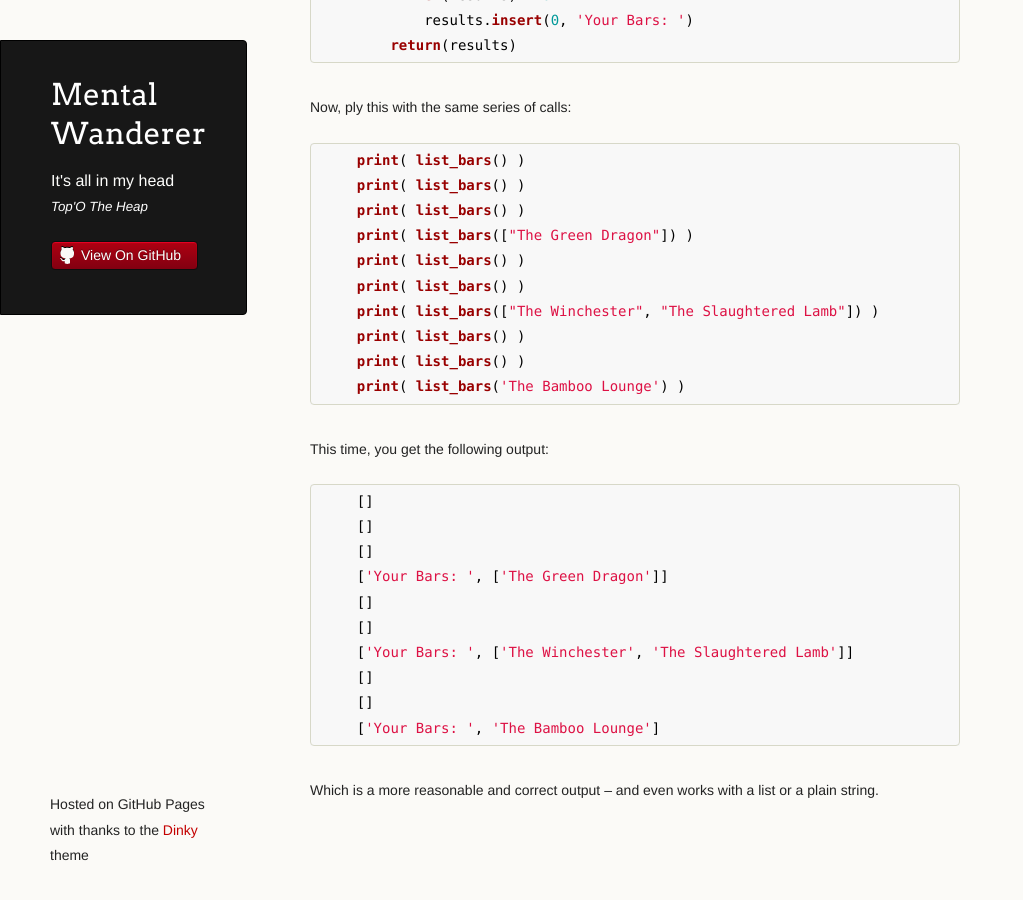
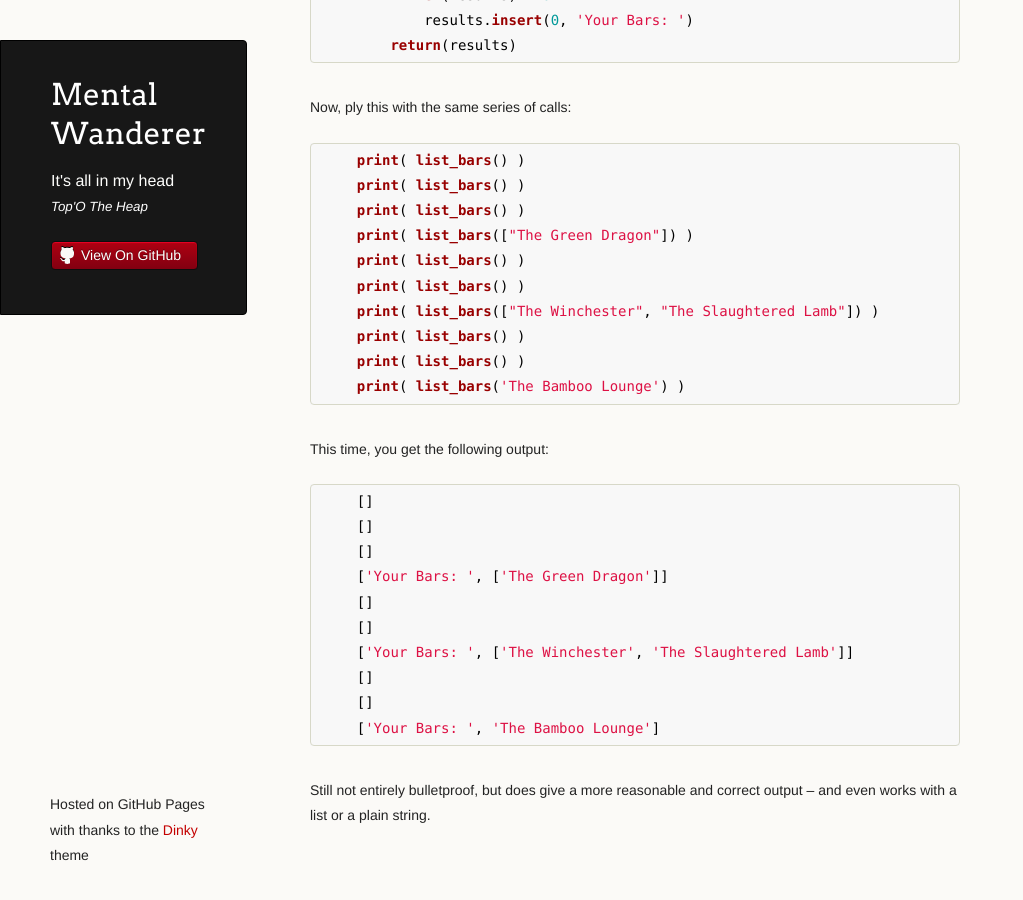
Before and after one commit to coryburt/coryburt.github.io, a Jekyll site: the page built from _posts/2018-03-16-More-Python-Pitfalls.md, in a window 1280 px wide and 900 px high, scrolled down 2527 px. Shown: the whole window, without its empty margins (0-1023 px from the left). Built offline with Jekyll 4.4.1, drawn with Linux system fonts in a browser that asks for light colours; before the commit the page ends 3402 px from its top, so only the background shows below that.

Commit message:
Update Entry

````diff
--- a/_posts/2018-03-16-More-Python-Pitfalls.md
+++ b/_posts/2018-03-16-More-Python-Pitfalls.md
@@ -117,4 +117,4 @@ This time, you get the following output:
     []
     ['Your Bars: ', 'The Bamboo Lounge']
 ```
-Which is a more reasonable and correct output &ndash; and even works with a list or a plain string.
+Still not entirely bulletproof, but does give a more reasonable and correct output &ndash; and even works with a list or a plain string.
````
